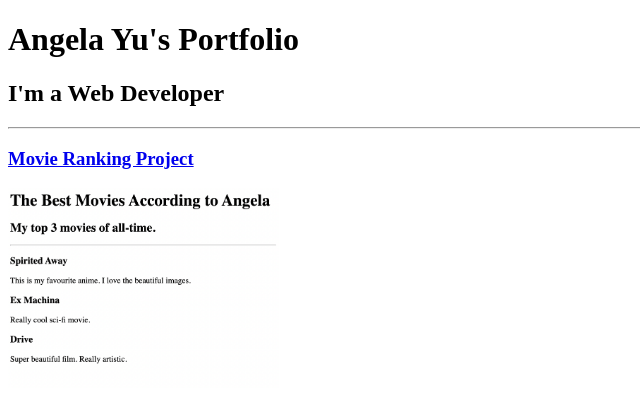
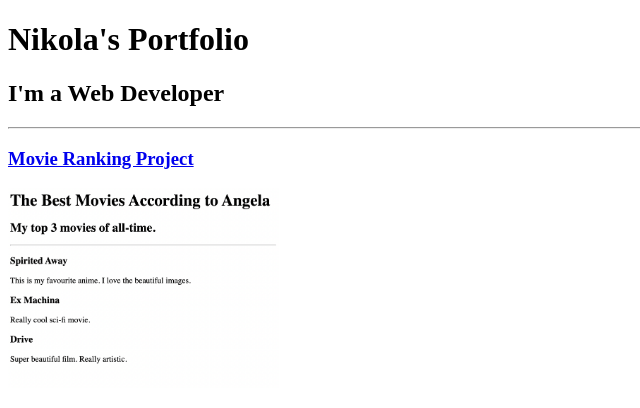
Before and after one commit to nikolaholodkov/html-portfolio, a plain HTML site: page index.html in a window 1280 px wide. Shown: the top 408 px of the page, without its empty margins (0-640 px from the left). Drawn offline with Linux system fonts and the light colour scheme.

Commit message:
Update index.html

```diff
--- a/index.html
+++ b/index.html
@@ -3,11 +3,11 @@
 
 <head>
   <meta charset="UTF-8">
-  <title>Angela's Portfolio</title>
+  <title>Nikola's Portfolio</title>
 </head>
 
 <body>
-  <h1>Angela Yu's Portfolio</h1>
+  <h1>Nikola's Portfolio</h1>
   <h2>I'm a Web Developer</h2>
   <hr />
   <h3><a href="./public/movie-ranking.html">Movie Ranking Project</a></h3>
```
